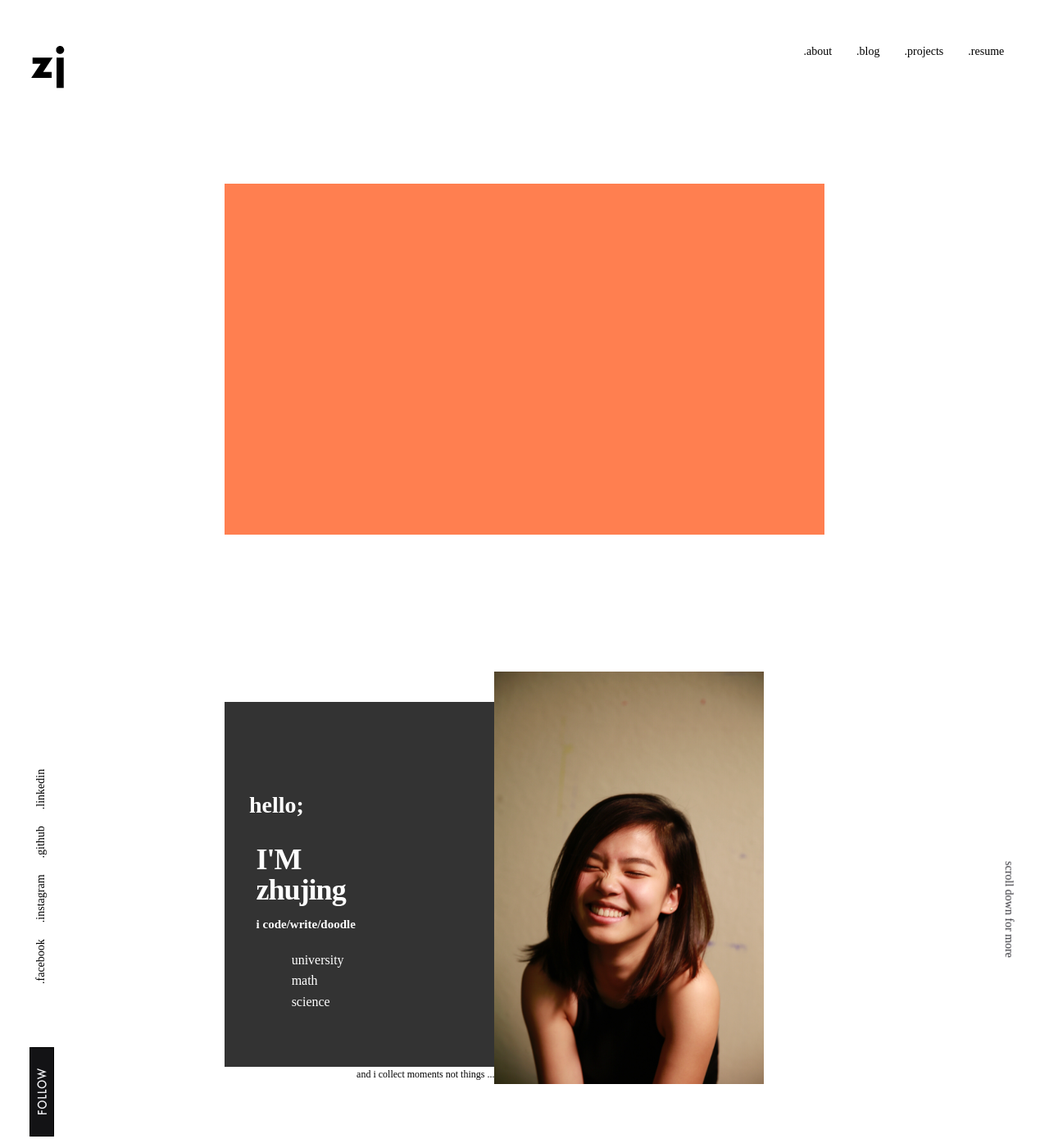
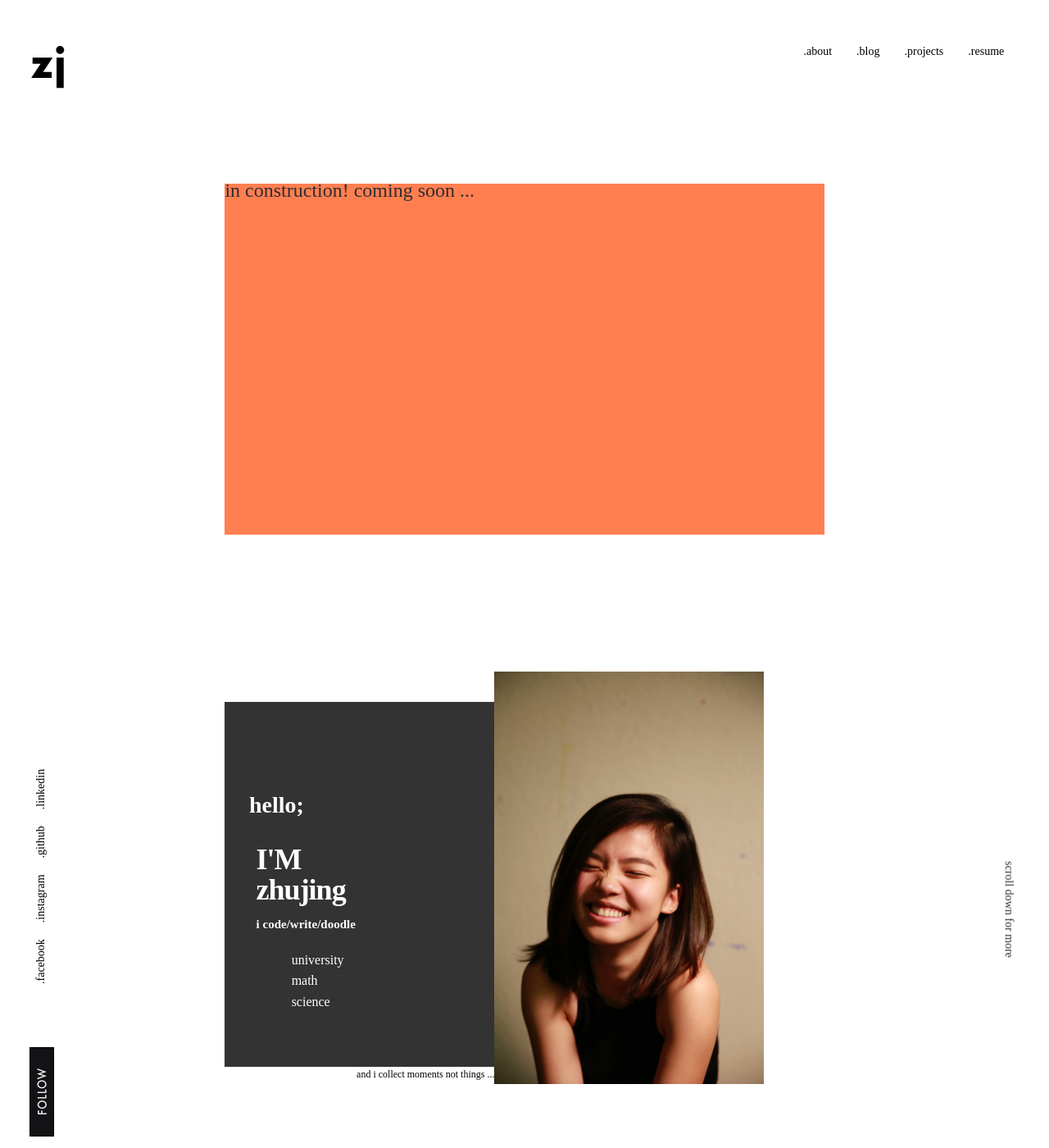
Before and after one commit to zhujingw/wangzhujing.github.io, a Jekyll site: the page built from index.html, in a window 1280 px wide and 1400 px high. Shown: the whole window at 82% size. Built offline with Jekyll 4.4.1, drawn with Linux system fonts in a browser that asks for light colours; Markdown is read by kramdown in place of the engine named in the settings.

Commit message:
sep commit

```diff
--- a/_includes/section_home.html
+++ b/_includes/section_home.html
@@ -1 +1 @@
-<div class="mid_container"><div class="main_content_container"><div class="carousel_container"></div></div></div>
+<div class="mid_container"><div class="main_content_container"><div class="carousel_container"><p>in construction! coming soon ...</p></div></div></div>
--- /dev/null
+++ b/_includes/section_resume.html
@@ -0,0 +1 @@
+<div class="mid_container"><div class="main_content_container"><div class="column_1"><div class="text_box"></div></div><div class="column_2"><div class="resumer_container"></div></div></div></div>
--- a/_pugfiles/section_home.pug
+++ b/_pugfiles/section_home.pug
@@ -1,3 +1,4 @@
 .mid_container
     .main_content_container
         .carousel_container
+            p in construction! coming soon ...
--- /dev/null
+++ b/_pugfiles/section_resume.pug
@@ -0,0 +1,6 @@
+.mid_container
+    .main_content_container
+        .column_1
+            .text_box
+        .column_2
+            .resumer_container
--- a/assets/css/2-modules/section_home.sass
+++ b/assets/css/2-modules/section_home.sass
@@ -19,3 +19,7 @@
             width: 100%
             background: coral
             top: 10%
+            p
+                position: center
+                font-family: "Futura"
+                font-size: 24px
--- a/assets/css/main.css
+++ b/assets/css/main.css
@@ -622,6 +622,10 @@ body {
       width: 100%;
       background: coral;
       top: 10%; }
+      .mid_container .main_content_container .carousel_container p {
+        position: center;
+        font-family: "Futura";
+        font-size: 24px; }
 
 .mid_container {
   margin-left: 8%;
@@ -737,3 +741,39 @@ body {
       .mid_container .main_content_container .posts_container .article-meta {
         background: rgba(255, 255, 255, 0.7);
         color: #333333; }
+
+.mid_container {
+  margin-left: 8%;
+  margin-right: 8%;
+  margin-top: 2%;
+  padding: 0;
+  width: 84%;
+  height: 645px;
+  background: white;
+  z-index: 1; }
+  .mid_container .main_content_container {
+    margin: 0 16% 0 16%;
+    padding: 0;
+    width: 68%;
+    height: 100%;
+    display: -ms-flexbox;
+    display: flex;
+    -ms-flex-direction: row;
+        flex-direction: row; }
+    .mid_container .main_content_container .main_content_container {
+      margin: 0 16% 0 16%;
+      padding: 0;
+      width: 68%;
+      height: 100%;
+      display: -ms-flexbox;
+      display: flex;
+      -ms-flex-direction: row;
+          flex-direction: row; }
+      .mid_container .main_content_container .main_content_container .column_1 {
+        width: 45%;
+        height: 72%;
+        background: pink; }
+      .mid_container .main_content_container .main_content_container .column_2 {
+        width: 45%;
+        height: 78%;
+        background: black; }
--- a/assets/css/main.scss
+++ b/assets/css/main.scss
@@ -8,6 +8,7 @@
 @import "2-modules/section_home";
 @import "2-modules/section_about";
 @import "2-modules/section_blog";
+@import "2-modules/section_resume";
 
 
 // @import "3-layouts/home"
--- a/index.html
+++ b/index.html
@@ -6,6 +6,7 @@ title: Wang Zhujing
 {% include section_home.html %}
 {% include section_about.html %}
 {% include section_blog.html %}
+{% include section_resume.html%}
 
 
 <script src="/assets/js/jquery-1.11.0.min.js"></script>
```
Also changed, not shown: assets/css/2-modules/section_resume.sass (added, +32 -0 lines).
